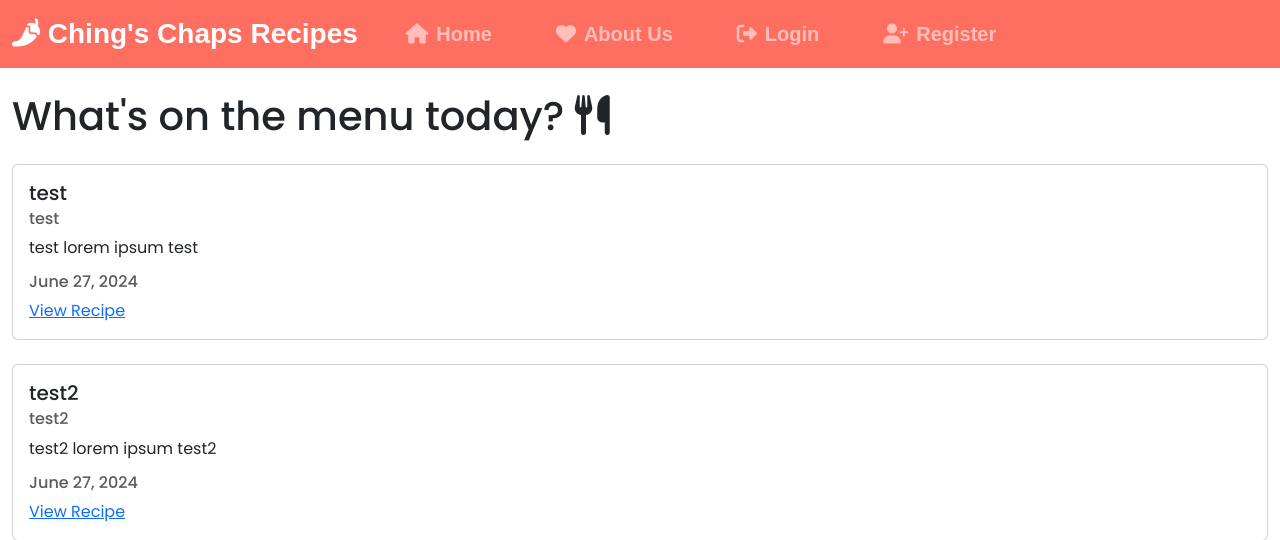
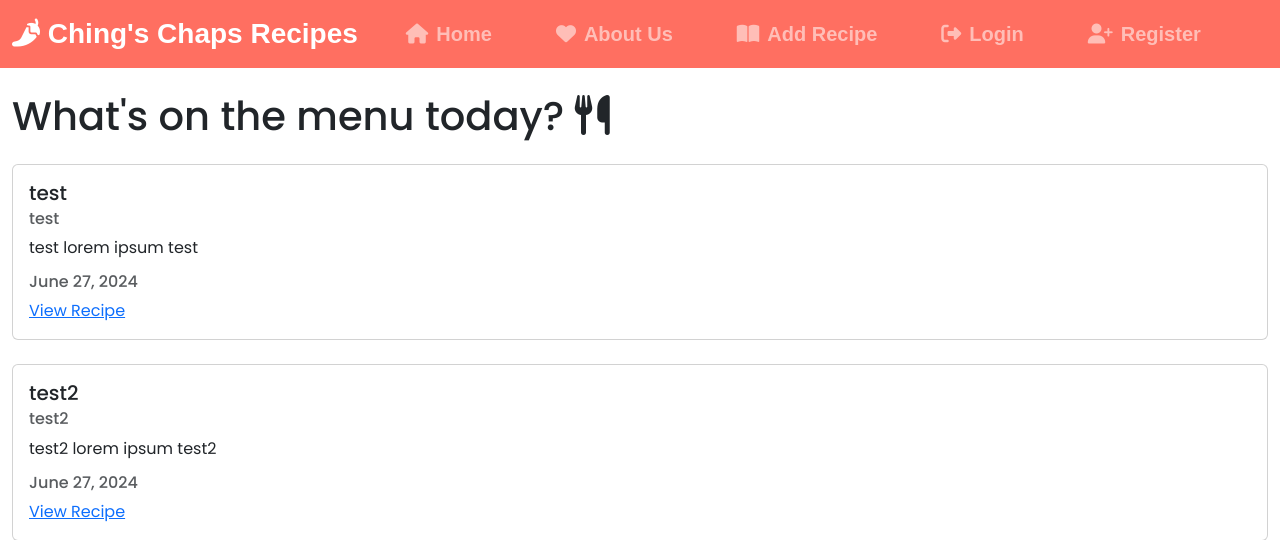
Before and after one commit to JamieBennett-Dev/Hackathon3-Recipe, a Django app: page / in a window 1280 px wide. Shown: the top 540 px of the page. Run offline with Django 5.2, Linux system fonts and the light colour scheme; data comes from the database, SQL or seed files in the repository; some libraries are stand-ins or nearby versions; some web fonts are replaced.

Commit message:
CRUD 2 done!

```diff
--- a/recipes/templates/recipes/base.html
+++ b/recipes/templates/recipes/base.html
@@ -47,6 +47,10 @@
                     <li class="nav-item px-4">
                         <a class="nav-link fs-5 d-flex justify-content-center align-items-center" aria-current="page"
                             href="{% url 'recipes-about' %}"><i class="fa-solid fa-heart pe-2"></i> About Us</a>
+                    </li>
+                    <li class="nav-item px-4">
+                        <a class="nav-link fs-5 d-flex justify-content-center align-items-center" aria-current="page"
+                            href="{% url 'recipes-create' %}"><i class="fa-solid fa-book-open pe-2"></i> Add Recipe</a>
                     </li>
                     {% if user.is_authenticated %}
                     <li class="nav-item px-4">
--- a/recipes/templates/recipes/recipe_detail.html
+++ b/recipes/templates/recipes/recipe_detail.html
@@ -14,8 +14,8 @@
 </div>
 {% if object.author == user or user.is_staff %}
 <div class="col-4">
-    <!-- <a class="btn btn-outline-info" href="{% url 'recipes-update' object.id %}">Update</a>
-    <a class="btn btn-outline-danger" href="{% url 'recipes-delete' object.id %}">Delete</a> -->
+    <a class="btn btn-outline-info" href="{% url 'recipes-update' object.id %}">Update</a>
+    <a class="btn btn-outline-danger" href="{% url 'recipes-delete' object.id %}">Delete</a>
 </div>
 {% endif %}
 <!-- -->
--- a/recipes/urls.py
+++ b/recipes/urls.py
@@ -6,7 +6,9 @@ from . import views
 
 urlpatterns = [
     path('', views.RecipeListView.as_view(), name="recipes-home"),
-    path('recipe/<int:pk>', views.RecipeDetailView.as_view(), name="recipes-detail"),
+    path('recipe/<int:pk>/', views.RecipeDetailView.as_view(), name="recipes-detail"),
     path('recipe/create/', views.RecipeCreateView.as_view(), name="recipes-create"),
+    path('recipe/<int:pk>/update/', views.RecipeUpdateView.as_view(), name="recipes-update"),
+    path('recipe/<int:pk>/delete/', views.RecipeDeleteView.as_view(), name="recipes-delete"),
     path('about/', views.about, name="recipes-about"),
 ]
--- a/recipes/views.py
+++ b/recipes/views.py
@@ -1,6 +1,7 @@
 from django.shortcuts import render, HttpResponse
-from django.views.generic import ListView, DetailView, CreateView
-from django.contrib.auth.mixins import LoginRequiredMixin
+from django.views.generic import ListView, DetailView, CreateView, UpdateView, DeleteView
+from django.contrib.auth.mixins import LoginRequiredMixin, UserPassesTestMixin
+from django.urls import reverse_lazy
 from . import models
 
 def home(request):
@@ -26,5 +27,25 @@ class RecipeCreateView(LoginRequiredMixin, CreateView):
     form.instance.author = self.request.user
     return super().form_valid(form)
 
+class RecipeUpdateView(LoginRequiredMixin, UserPassesTestMixin, UpdateView):
+  model = models.Recipe
+  fields = ['title', 'description']
+
+  def test_func(self):
+    recipe = self.get_object()
+    return self.request.user == recipe.author
+
+  def form_valid(self, form):
+    form.instance.author = self.request.user
+    return super().form_valid(form)
+
+class RecipeDeleteView(LoginRequiredMixin, UserPassesTestMixin, DeleteView):
+  model = models.Recipe
+  success_url = reverse_lazy('recipes-home')
+
+  def test_func(self):
+    recipe = self.get_object()
+    return self.request.user == recipe.author
+
 def about(request):
   return render(request, 'recipes/about.html', {'title': 'about page'})
```
Also changed, not shown: recipes/templates/recipes/recipe_confirm_delete.html (added, +26 -0 lines).
